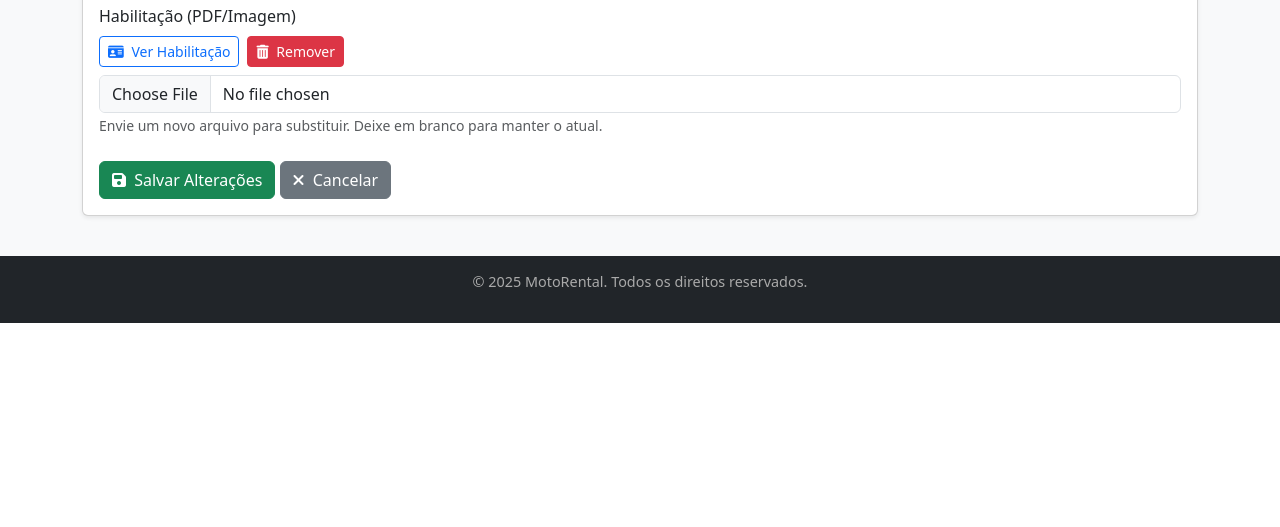
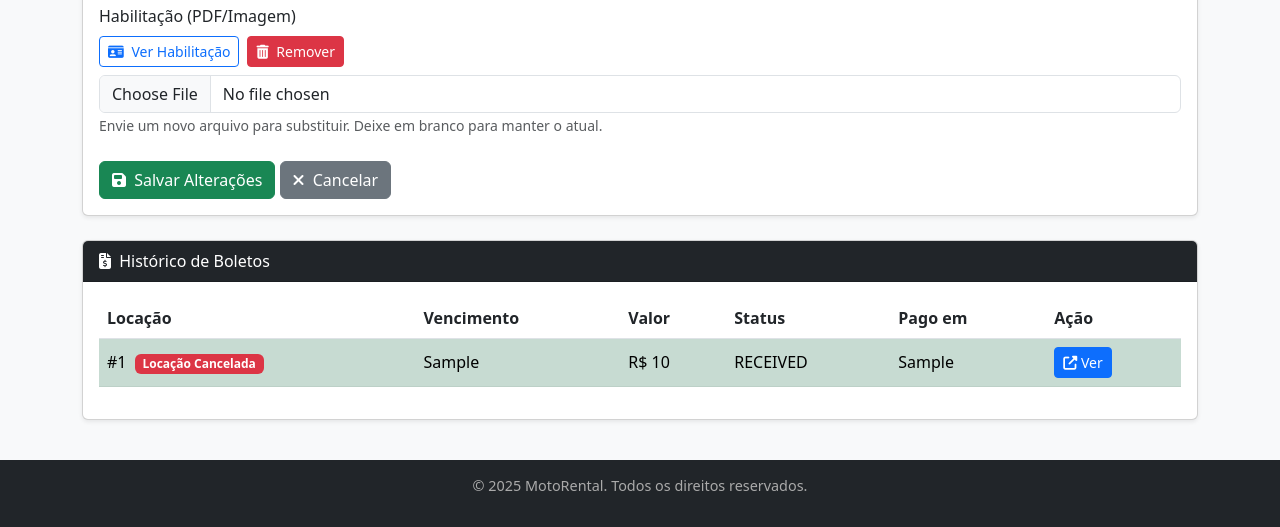
Before and after one commit to fabricio-47/MotoRental, a Flask app: page /clientes/1/editar in a window 1280 px wide. Shown: the part 790-1317 px from the top of the page. Before the commit the page ends 1113 px from the top, so only its background shows below. Run offline with Flask 3, Linux system fonts and the light colour scheme; a database or web service that is not in the repository returns one stand-in record (values such as "Sample title"); parts of the project's set-up code (start-up, migrations or seed data) failed here and were passed over; some libraries are stand-ins or nearby versions.

Commit message:
Adicionado boletos em locações canceladas

```diff
--- a/app.py
+++ b/app.py
@@ -324,7 +324,8 @@ def editar_cliente(id):
 
                 cur.execute("""
                     UPDATE clientes
-                    SET nome=%s, email=%s, telefone=%s, cpf=%s, endereco=%s, data_nascimento=%s, observacoes=%s
+                    SET nome=%s, email=%s, telefone=%s, cpf=%s, endereco=%s,
+                        data_nascimento=%s, observacoes=%s
                     WHERE id=%s
                 """, (nome, email, telefone, cpf, endereco, data_nascimento, observacoes, id))
                 get_db().commit()
@@ -342,7 +343,19 @@ def editar_cliente(id):
             flash("Cliente não encontrado!", "error")
             return redirect(url_for("clientes"))
 
-        return render_template("editar_cliente.html", cliente=cliente)
+        # Buscar boletos desse cliente (mesmo de locações canceladas)
+        cur.execute("""
+            SELECT b.*, l.cancelado
+            FROM boletos b
+            JOIN locacoes l ON b.locacao_id = l.id
+            WHERE l.cliente_id = %s
+            ORDER BY b.data_vencimento DESC
+        """, (id,))
+        boletos_cliente = cur.fetchall()
+
+        return render_template("editar_cliente.html",
+                               cliente=cliente,
+                               boletos_cliente=boletos_cliente)
 
 
 @app.route("/clientes/<int:id>/excluir", methods=["POST"])
--- a/templates/editar_cliente.html
+++ b/templates/editar_cliente.html
@@ -16,7 +16,7 @@
 </div>
 {% endif %}
 
-<div class="card shadow-sm">
+<div class="card shadow-sm mb-4">
   <div class="card-header bg-primary text-white">
     <i class="fa-solid fa-user-pen me-1"></i> Dados do Cliente
   </div>
@@ -90,4 +90,49 @@
     </form>
   </div>
 </div>
+
+<!-- Histórico de Boletos do Cliente -->
+<div class="card shadow-sm">
+  <div class="card-header bg-dark text-white">
+    <i class="fa-solid fa-file-invoice-dollar me-1"></i> Histórico de Boletos
+  </div>
+  <div class="card-body">
+    {% if boletos_cliente %}
+      <table class="table table-striped align-middle">
+        <thead>
+          <tr>
+            <th>Locação</th>
+            <th>Vencimento</th>
+            <th>Valor</th>
+            <th>Status</th>
+            <th>Pago em</th>
+            <th>Ação</th>
+          </tr>
+        </thead>
+        <tbody>
+          {% for boleto in boletos_cliente %}
+          <tr class="{% if boleto.status == 'OVERDUE' %}table-danger{% elif boleto.status == 'RECEIVED' %}table-success{% endif %}">
+            <td>#{{ boleto.locacao_id }}
+              {% if boleto.cancelado %}<span class="badge bg-danger ms-1">Locação Cancelada</span>{% endif %}
+            </td>
+            <td>{{ boleto.data_vencimento }}</td>
+            <td>R$ {{ boleto.valor }}</td>
+            <td>{{ boleto.status }}</td>
+            <td>{{ boleto.data_pagamento if boleto.data_pagamento else "-" }}</td>
+            <td>
+              {% if boleto.boleto_url %}
+              <a href="{{ boleto.boleto_url }}" target="_blank" class="btn btn-sm btn-primary">
+                <i class="fa-solid fa-up-right-from-square"></i> Ver
+              </a>
+              {% endif %}
+            </td>
+          </tr>
+          {% endfor %}
+        </tbody>
+      </table>
+    {% else %}
+      <p class="text-muted">Nenhum boleto encontrado para este cliente.</p>
+    {% endif %}
+  </div>
+</div>
 {% endblock %}
```
